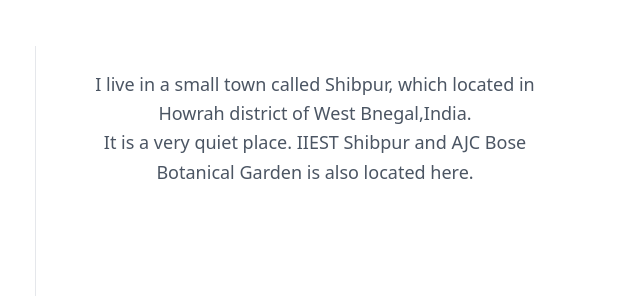
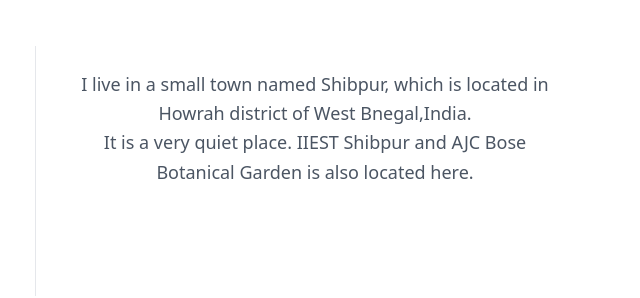
Before and after one commit to Ari122003/aritra.github.io, a website built with Vite: page background.html in a window 1280 px wide. Shown: the part 771-1069 px from the top of the page, 473-1113 px from the left. Built offline with nearby package versions, Linux system fonts and the light colour scheme; a web font is replaced by a local one.

Commit message:
Update background.html

```diff
--- a/background.html
+++ b/background.html
@@ -234,7 +234,7 @@
                 </div>
               </div>
               <div class="sm:w-2/3 sm:pl-8 sm:py-8 sm:border-l border-gray-200 sm:border-t-0 border-t mt-4 pt-4 sm:mt-0 text-center sm:text-left">
-                <p class="leading-relaxed text-lg mb-4">I live in a small town called Shibpur, which located in Howrah district of West Bnegal,India.<br>It is a very quiet place. IIEST Shibpur and AJC Bose Botanical Garden is also located here.</p>
+                <p class="leading-relaxed text-lg mb-4">I live in a small town named Shibpur, which is located in Howrah district of West Bnegal,India.<br>It is a very quiet place. IIEST Shibpur and AJC Bose Botanical Garden is also located here.</p>
 
 
                   </svg>
```
